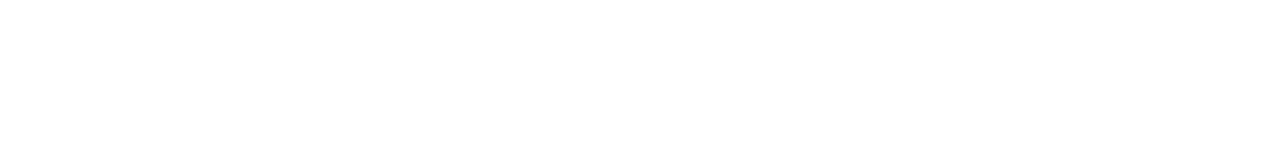
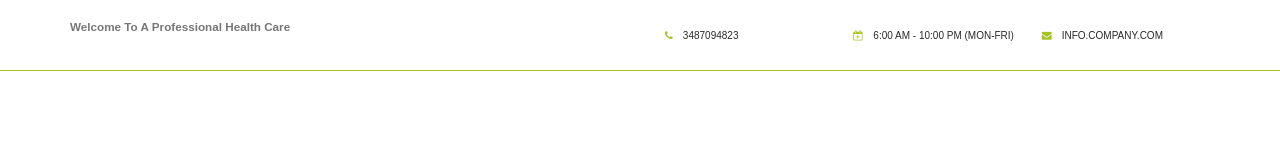
Before and after one commit to Ahmed-samir95/Health-Center, a plain HTML site: page index.html in a window 1280 px wide. Drawn offline with Linux system fonts and the light colour scheme.

Commit message:
main head section

```diff
--- a/css/style.css
+++ b/css/style.css
@@ -5,6 +5,7 @@
     box-sizing: border-box;
     font-family: 'Work Sans', sans-serif;
 }
+
 
 h1,h2,h3,h4,h5,h6,p{
     text-transform: capitalize;
@@ -33,12 +34,11 @@ img{
 }
 
 :root{
-    --main-color: #85b0be;
-    --second-color: #95bbc7;
-    --third-color: #052C3F;
-    --forth-color: #4d8090;
-    --wh-color: #fff;
-    --bg-color: #EFF5F7;
+    --main-color: #A5C422;
+    --hover-color: #a6e53f;
+    --heading-color: #2a2929;
+    --paragraph-color: #777;
+    --bg-color: #F5F5F5;
     --main-transition: .5s;
 }
 
@@ -115,21 +115,51 @@ img{
 }
 
 /* --------------------------------------------------------------------------------- */
+/* main head */
+.main-head{
+    border-bottom: 0.1rem solid var(--main-color);
+}
 
+.main-content{
+    display: grid;
+    grid-template-columns: repeat(auto-fill, minmax(50rem, 1fr));
+    grid-gap: 3rem;
+    padding: 2rem 0;
+}
 
+.main-content .main-head-title{
+    color: var(--paragraph-color);
+}
 
+@media (min-width: 768px){
+    .main-content .main-head-info{
+        display: grid;
+        grid-template-columns: repeat(auto-fill, minmax(14rem, 1fr));
+        grid-gap: 1rem;
+    }
+}
 
+.main-content .main-head-info .main-item{
+    display: flex;
+    align-items: center;
+}
 
+.main-content .main-head-info .main-item i{
+    padding: 1rem;
+    color: var(--main-color);
+    font-size: 1rem;
+}
 
+.main-content .main-head-info .main-item a{
+    color: var(--heading-color);
+    transition: var(--main-transition);
+    font-size: 1rem;
+}
 
-
-
-
-
-
-
-
-
+.main-content .main-head-info .main-item a:hover{
+ color: var(--hover-color);
+}
+/* -------------------------------------------------------------------------------- */
 
 
 
--- a/index.html
+++ b/index.html
@@ -0,0 +1,38 @@
+<!DOCTYPE html>
+    <html lang="en">
+    <head>
+        <meta charset="UTF-8">
+        <meta http-equiv="X-UA-Compatible" content="IE=edge">
+        <meta name="viewport" content="width=device-width, initial-scale=1.0">
+        <!-- font awesome -->
+        <link rel="stylesheet" href="css/font-awesome.min.css">
+
+        <!-- css file -->
+        <link rel="stylesheet" href="css/style.css">
+        <title>Document</title>
+    </head>
+    <body>
+        <!-- main heading -->
+        <div class="main-head">
+            <div class="container">
+                <div class="main-content">
+                    <h3 class="main-head-title">Welcome to a Professional Health Care</h3>
+                    <div class="main-head-info">
+                        <div class="main-item">
+                            <i class="fa fa-phone" aria-hidden="true"></i>
+                            <a class="phone" href="#">3487094823</a>
+                        </div>
+                        <div class="main-item">
+                            <i class="fa fa-calendar-plus-o" aria-hidden="true"></i>
+                            <a class="calendar" href="#"> 6:00 AM - 10:00 PM (Mon-Fri)</a>
+                        </div>
+                        <div class="main-item">
+                            <i class="fa fa-envelope" aria-hidden="true"></i>
+                            <a class="phone" href="#">info.company.com</a>
+                        </div>
+                    </div>
+                </div>
+            </div>
+        </div>
+    </body>
+</html>
```
